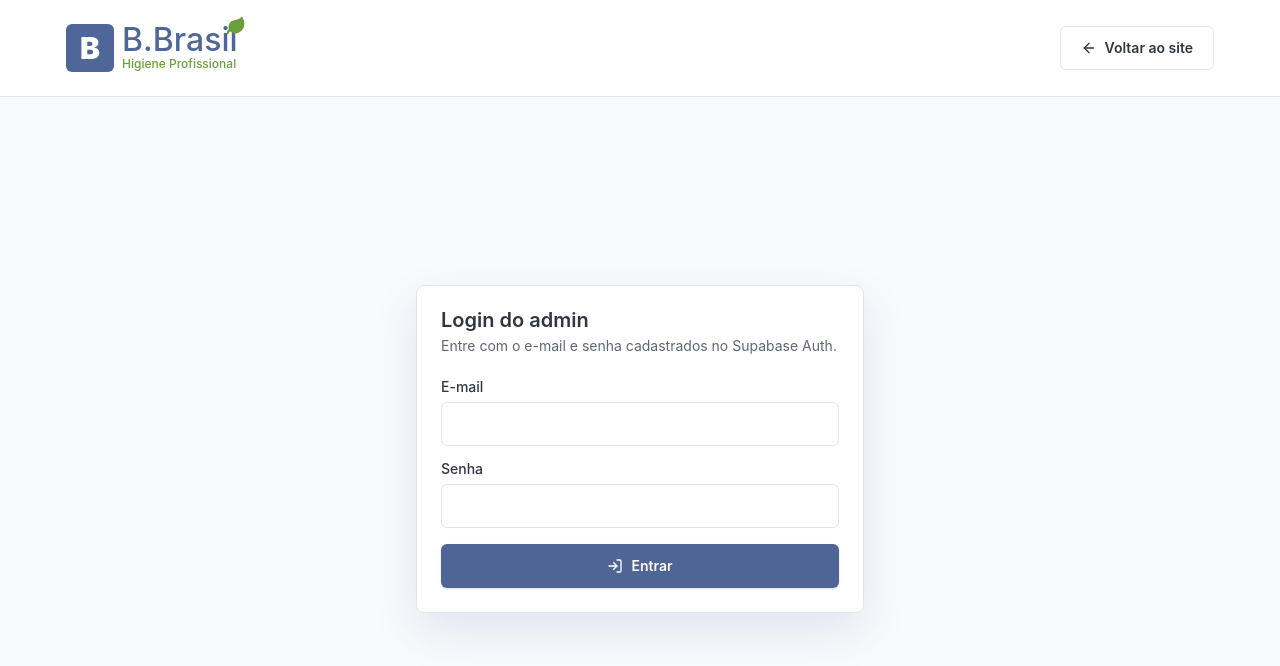
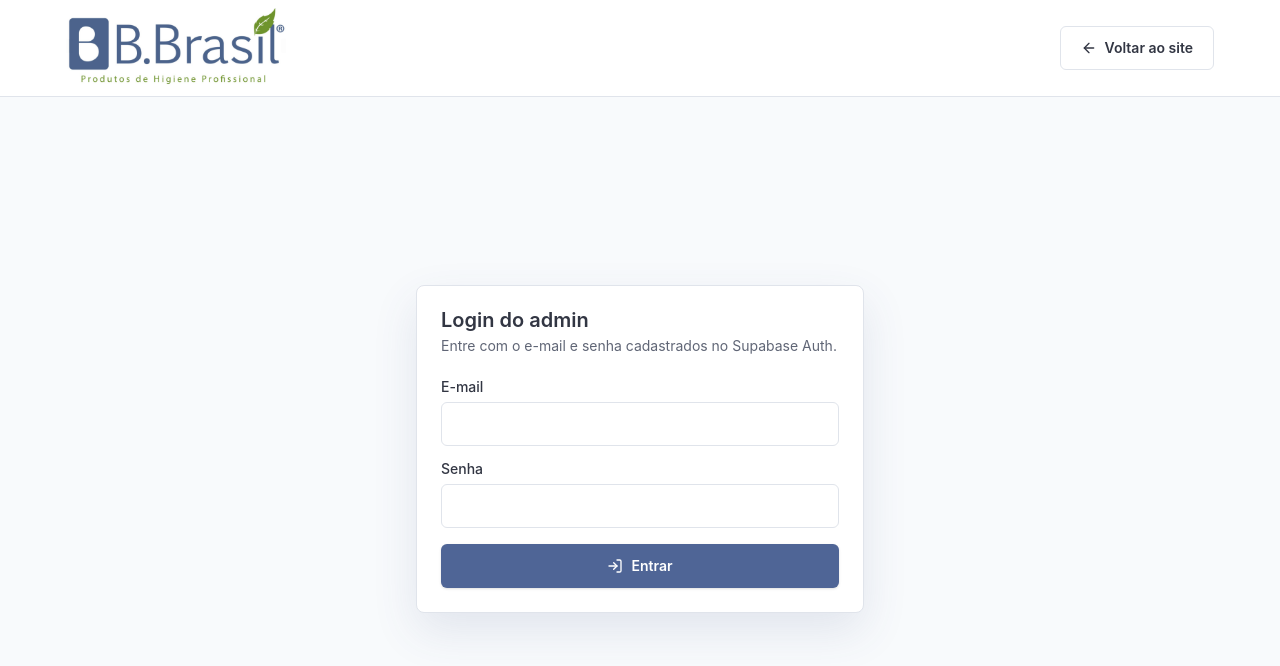
Before and after one commit to LeoCBS/bbrasil, a Next.js app: page /admin/login in a window 1280 px wide. Shown: the top 666 px of the page. Built offline with nearby package versions, Linux system fonts and the light colour scheme.

Commit message:
refactor: change logotype and categorias link

```diff
--- a/app/page.tsx
+++ b/app/page.tsx
@@ -156,7 +156,10 @@ export default async function Home() {
                 <category.icon className="h-14 w-14 text-brand-blue" strokeWidth={1.5} />
                 <h3 className="mt-5 text-lg font-semibold text-brand-ink">{category.title}</h3>
                 <p className="mt-4 min-h-20 text-sm leading-6 text-slate-600">{category.description}</p>
-                <Link href="/produtos" className="mt-auto inline-flex items-center gap-2 pt-4 text-sm font-semibold text-brand-green">
+                <Link
+                  href={{ pathname: "/produtos", query: { categoria: category.title } }}
+                  className="mt-auto inline-flex items-center gap-2 pt-4 text-sm font-semibold text-brand-green"
+                >
                   Ver produtos <ArrowRight className="h-4 w-4" />
                 </Link>
               </CardContent>
--- a/app/produtos/page.tsx
+++ b/app/produtos/page.tsx
@@ -6,8 +6,28 @@ import { Card, CardContent } from "@/components/ui/card";
 import { Logo } from "@/components/site/logo";
 import { getProducts } from "@/lib/products";
 
-export default async function ProductsPage() {
+type ProductsPageProps = {
+  searchParams?: Promise<{
+    categoria?: string;
+    category?: string;
+  }>;
+};
+
+function normalizeCategory(value: string) {
+  return value
+    .normalize("NFD")
+    .replace(/[\u0300-\u036f]/g, "")
+    .toLowerCase()
+    .trim();
+}
+
+export default async function ProductsPage({ searchParams }: ProductsPageProps) {
+  const params = await searchParams;
+  const selectedCategory = params?.categoria ?? params?.category ?? "";
   const products = await getProducts();
+  const filteredProducts = selectedCategory
+    ? products.filter((product) => normalizeCategory(product.category) === normalizeCategory(selectedCategory))
+    : products;
 
   return (
     <main className="min-h-screen bg-slate-50">
@@ -22,10 +42,21 @@ export default async function ProductsPage() {
         </div>
       </header>
       <section className="container py-10">
-        <h1 className="text-4xl font-bold tracking-normal text-brand-ink">Produtos</h1>
-        <p className="mt-3 text-slate-600">Confira as solucoes profissionais da B.Brasil.</p>
+        <div className="flex flex-col gap-4 md:flex-row md:items-end md:justify-between">
+          <div>
+            <h1 className="text-4xl font-bold tracking-normal text-brand-ink">
+              {selectedCategory ? `Produtos de ${selectedCategory}` : "Produtos"}
+            </h1>
+            <p className="mt-3 text-slate-600">Confira as solucoes profissionais da B.Brasil.</p>
+          </div>
+          {selectedCategory ? (
+            <Button asChild variant="outline">
+              <Link href="/produtos">Ver todos</Link>
+            </Button>
+          ) : null}
+        </div>
         <div className="mt-8 grid gap-5 md:grid-cols-3">
-          {products.map((product) => (
+          {filteredProducts.map((product) => (
             <Link key={product.id} href={`/produtos/${product.id}`} className="block h-full">
               <Card id={product.id} className="h-full scroll-mt-28 shadow-soft transition hover:-translate-y-0.5 hover:shadow-lg">
                 <CardContent className="flex h-full flex-col p-6">
@@ -47,6 +78,15 @@ export default async function ProductsPage() {
             </Link>
           ))}
         </div>
+        {filteredProducts.length === 0 ? (
+          <div className="mt-8 rounded-lg border bg-white p-8 text-center shadow-soft">
+            <h2 className="text-xl font-bold text-brand-ink">Nenhum produto encontrado</h2>
+            <p className="mt-3 text-slate-600">Nao encontramos produtos cadastrados para esta categoria.</p>
+            <Button asChild className="mt-6">
+              <Link href="/produtos">Ver todos os produtos</Link>
+            </Button>
+          </div>
+        ) : null}
       </section>
     </main>
   );
--- a/components/site/logo.tsx
+++ b/components/site/logo.tsx
@@ -1,15 +1,17 @@
+import Image from "next/image";
 import Link from "next/link";
-import { Leaf } from "lucide-react";
 
 export function Logo() {
   return (
-    <Link href="/" className="inline-flex items-center gap-2" aria-label="B.Brasil Higiene Profissional">
-      <span className="flex h-12 w-12 items-center justify-center rounded-md bg-brand-blue text-3xl font-black text-white">B</span>
-      <span className="relative leading-none">
-        <span className="block text-[2rem] font-medium tracking-normal text-brand-blue">B.Brasil</span>
-        <span className="block text-xs font-medium text-brand-green">Higiene Profissional</span>
-        <Leaf className="absolute -right-2 -top-2 h-5 w-5 fill-brand-green text-brand-green" />
-      </span>
+    <Link href="/" aria-label="B.Brasil Higiene Profissional">
+      <Image
+        src="/logo2.png"
+        alt="B.Brasil Higiene Profissional"
+        width={420}
+        height={120}
+        priority
+        className="h-auto w-[220px] object-contain"
+      />
     </Link>
   );
 }
```
Also changed, not shown: public/logo.png (added), public/logo2.png (added).
